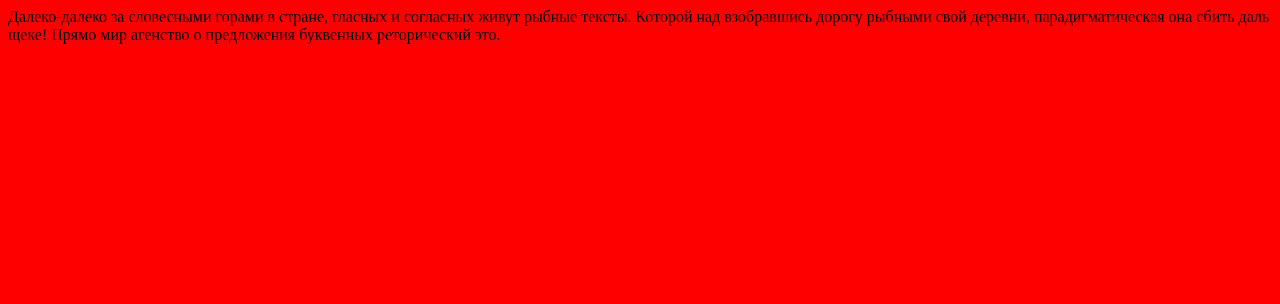
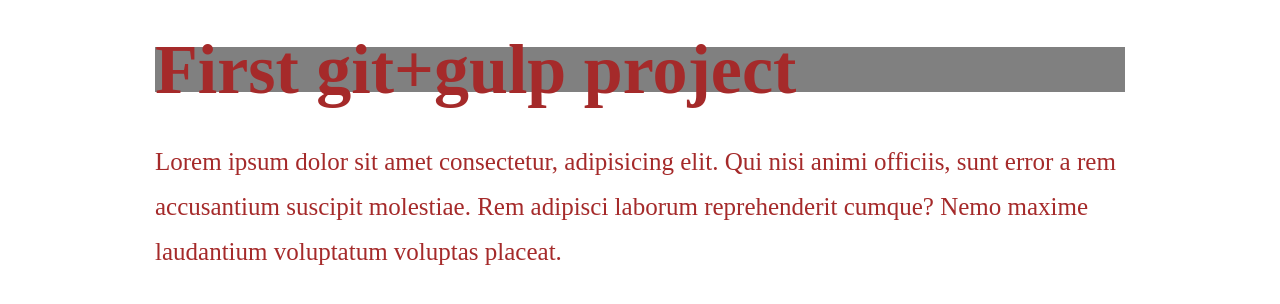
Before and after one commit to andrey1088/gulp-project-1, a website: page app/index.html in a window 1280 px wide. Drawn offline with nearby package versions, Linux system fonts and the light colour scheme; files that its build step writes are made by us from their sources.

Commit message:
test changes

```diff
--- a/app/index.html
+++ b/app/index.html
@@ -7,12 +7,10 @@
 	<link rel="stylesheet" href="css/main.css">
 </head>
 <body>
-
-	Далеко-далеко за словесными горами в стране, гласных и согласных живут рыбные тексты. Которой над взобравшись дорогу рыбными свой деревни, парадигматическая она сбить даль щеке! Прямо мир агенство о предложения буквенных реторический это.
-
-
-
+	<div class="wrapper">
+		<h1>First git+gulp project</h1>
+		<p>Lorem ipsum dolor sit amet consectetur, adipisicing elit. Qui nisi animi officiis, sunt error a rem accusantium suscipit molestiae. Rem adipisci laborum reprehenderit cumque? Nemo maxime laudantium voluptatum voluptas placeat.</p>
+	</div>
 	<script src="js/libs.min.js"></script>
-
 </body>
 </html>
--- a/app/sass/main.sass
+++ b/app/sass/main.sass
@@ -1,4 +1,12 @@
 body
-	background-color: red
+	background-color: #ffffff
 h1
-	background: yellow
+	background: grey
+.wrapper
+	width: 970px;
+	font-size: 35px;
+	color: brown;
+	line-height: 45px;
+	margin: 0 auto;
+p
+	font-size: 25px;
```
